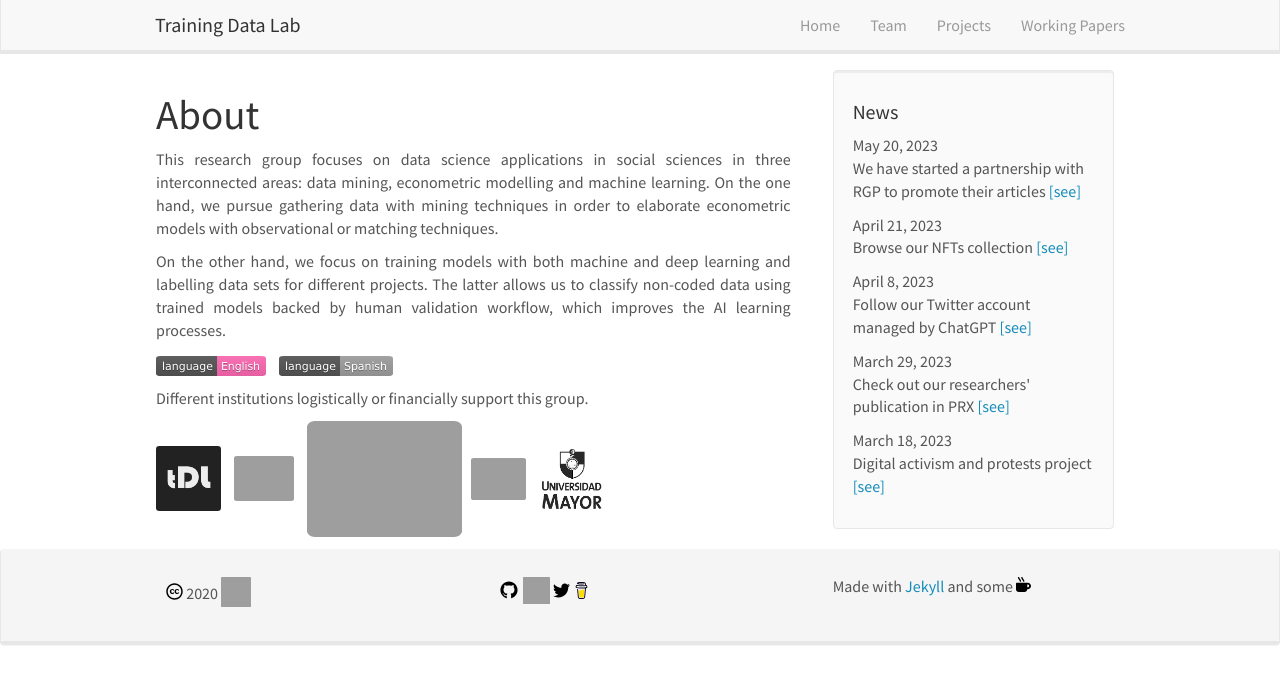
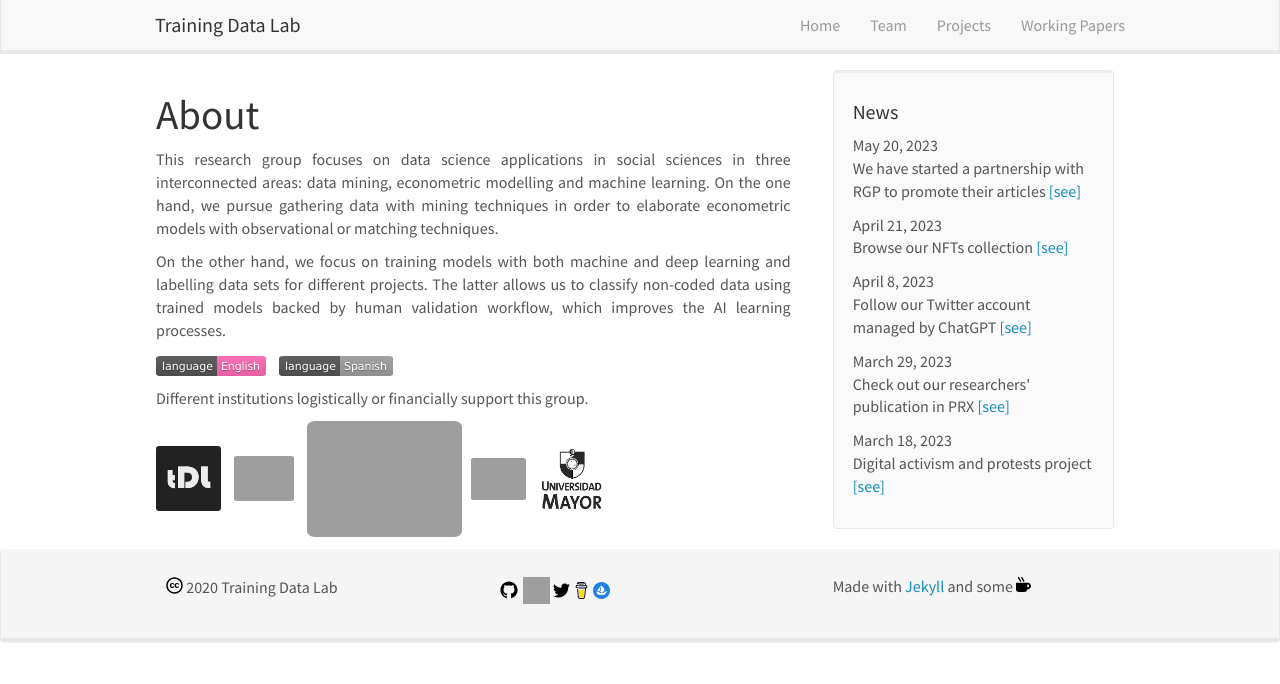
Before and after one commit to training-datalab/old-training-datalab.com, a Jekyll site: the page built from _pages/home.md, in a window 1280 px wide. Shown: the top 684 px of the page. Built offline with Jekyll 4.4.1, drawn with Linux system fonts in a browser that asks for light colours; nearby versions of some CDN libraries.

Commit message:
Update footer.html

```diff
--- a/_includes/footer.html
+++ b/_includes/footer.html
@@ -3,10 +3,10 @@
 	<div class="container-fluid">
 	  <div class="row">
 		<div class="col-sm-4">
-		  <img src="{{ site.url }}{{ site.baseurl }}/images/svg/creative-commons-brands.svg" alt="Creative Commons" height="17" width="17" /> 2020 <img src="{{ site.url }}{{ site.baseurl }}/images/svg/training-data-lab.svg" alt="Training Data Lab" height="30" width="30" />
+		  <img src="{{ site.url }}{{ site.baseurl }}/images/svg/creative-commons-brands.svg" alt="Creative Commons" height="17" width="17" /> 2020 Training Data Lab
 		</div>
 		<div class="col-sm-4">
-		  <a href="https://github.com/training-datalab" target="_blank"><img src="{{ site.url }}{{ site.baseurl }}/images/svg/github.svg" alt="GitHub" height="20" width="20" /></a> <a href="https://zenodo.org/communities/tdl" target="_blank"><img src="{{ site.url }}{{ site.baseurl }}/images/svg/zenodo.svg" alt="Zenodo" height="27" width="27" /></a> <a href="https://twitter.com/tDataLab" target="_blank"><img src="{{ site.url }}{{ site.baseurl }}/images/svg/twitter.svg" alt="Twitter" height="17" width="17" /></a> <a href="https://www.buymeacoffee.com/tdatalab" target="_blank"><img src="{{ site.url }}{{ site.baseurl }}/images/svg/bmc-logo.svg" alt="Buy me a coffee" height="17" width="17" /></a>
+		  <a href="https://github.com/training-datalab" target="_blank"><img src="{{ site.url }}{{ site.baseurl }}/images/svg/github.svg" alt="GitHub" height="20" width="20" /></a> <a href="https://zenodo.org/communities/tdl" target="_blank"><img src="{{ site.url }}{{ site.baseurl }}/images/svg/zenodo.svg" alt="Zenodo" height="27" width="27" /></a> <a href="https://twitter.com/tDataLab" target="_blank"><img src="{{ site.url }}{{ site.baseurl }}/images/svg/twitter.svg" alt="Twitter" height="17" width="17" /></a> <a href="https://www.buymeacoffee.com/tdatalab" target="_blank"><img src="{{ site.url }}{{ site.baseurl }}/images/svg/bmc-logo.svg" alt="Buy me a coffee" height="17" width="17" /></a> <a href="https://opensea.io/collection/tdatalab" target="_blank"><img src="{{ site.url }}{{ site.baseurl }}/images/svg/opensea.svg" alt="OpenSea" height="17" width="17" /></a>
 		</div>
 		<div class="col-sm-4">
 		  Made with <a href="https://jekyllrb.com" target="_blank">Jekyll</a> and some <img src="{{ site.url }}{{ site.baseurl }}/images/svg/mug-hot-solid.svg" alt="coffee" height="15" width="15" />
```
